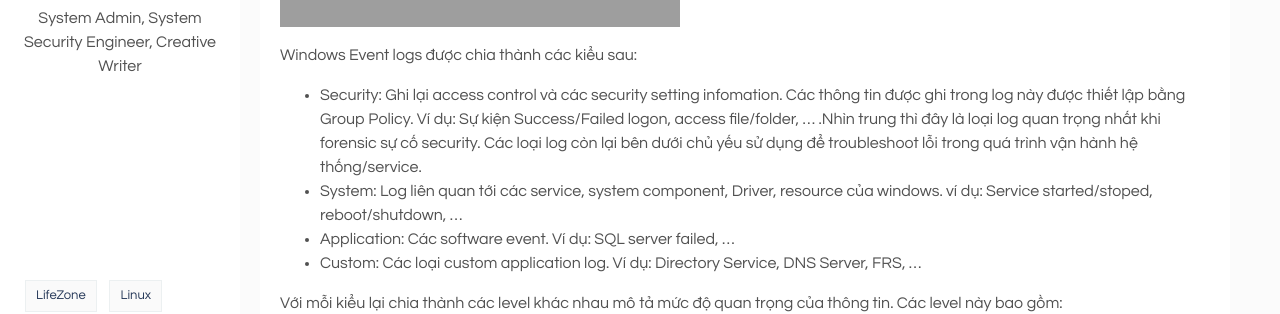
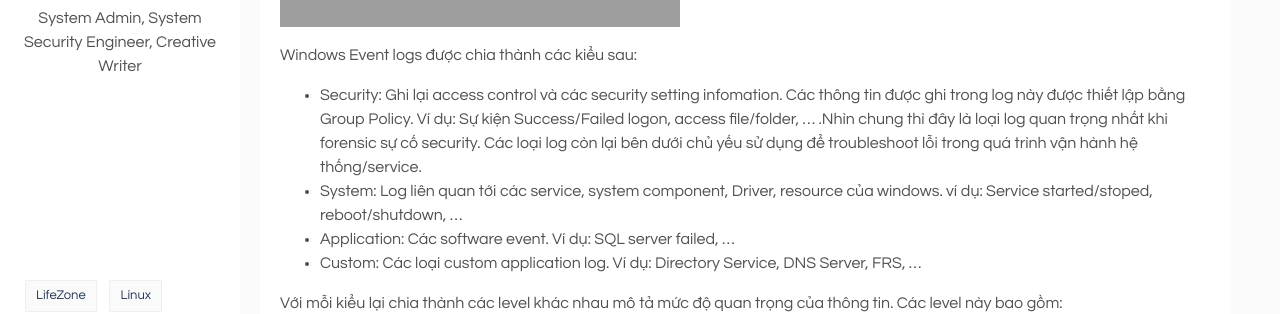
Before and after one commit to toannai/toan9, a Jekyll site: the page built from _posts/2021-10-10-event-log-analysis-windows-p1.markdown, in a window 1280 px wide and 900 px high, scrolled down 1112 px. Shown: the part 173-487 px from the top of the window. Built offline with Jekyll 4.4.1, drawn with Linux system fonts in a browser that asks for light colours.

Commit message:
fix chinh ta

```diff
--- a/_posts/2021-10-10-event-log-analysis-windows-p1.markdown
+++ b/_posts/2021-10-10-event-log-analysis-windows-p1.markdown
@@ -36,7 +36,7 @@ Mỗi một message log trong Windows họ gọi là một Event. Nhiều Event
 
 Windows Event logs được chia thành các kiểu sau:
 
-* Security: Ghi lại access control và các security setting infomation. Các thông tin được ghi trong log này được thiết lập bằng Group Policy. Ví dụ: Sự kiện Success/Failed logon, access file/folder, ... .Nhìn trung thì đây là loại log quan trọng nhất khi forensic sự cố security. Các loại log còn lại bên dưới chủ yếu sử dụng để troubleshoot lỗi trong quá trình vận hành hệ thống/service.
+* Security: Ghi lại access control và các security setting infomation. Các thông tin được ghi trong log này được thiết lập bằng Group Policy. Ví dụ: Sự kiện Success/Failed logon, access file/folder, ... .Nhìn chung thì đây là loại log quan trọng nhất khi forensic sự cố security. Các loại log còn lại bên dưới chủ yếu sử dụng để troubleshoot lỗi trong quá trình vận hành hệ thống/service.
 * System: Log liên quan tới các service, system component, Driver, resource của windows. ví dụ: Service started/stoped, reboot/shutdown, ...
 * Application: Các software event. Ví dụ: SQL server failed, ...
 * Custom: Các loại custom application log. Ví dụ: Directory Service, DNS Server, FRS, ...
```
